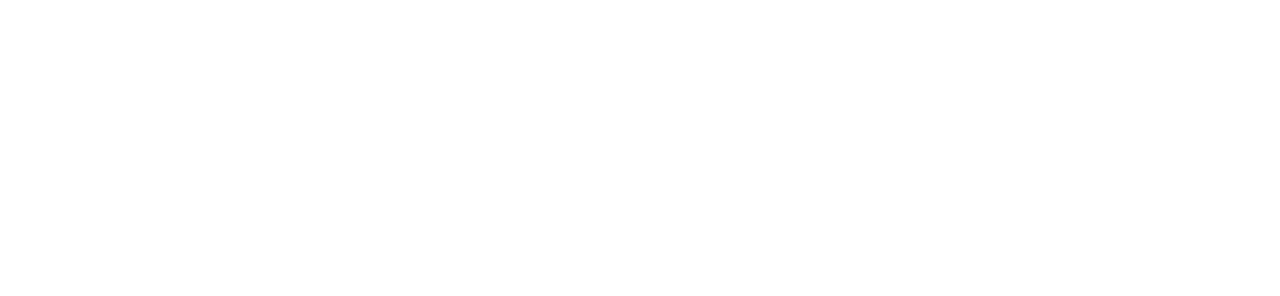
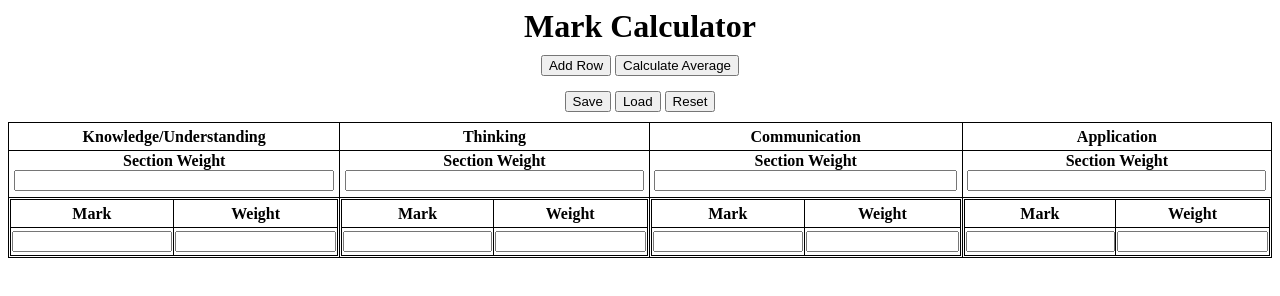
Before and after one commit to steed-huang/mark-calculator, a plain HTML site: page index.html in a window 1280 px wide. Drawn offline with Linux system fonts and the light colour scheme.

Commit message:
created basic site structure

```diff
--- a/css/style.css
+++ b/css/style.css
@@ -0,0 +1,37 @@
+table,
+th,
+td {
+  border-collapse: collapse;
+  border: 1px solid black;
+  height: 25px;
+  text-align: center;
+}
+
+#appheader {
+  margin: 0 auto;
+  text-align: center;
+  margin-bottom: 5px;
+}
+#rowbut {
+  margin-top: 5px;
+  margin-bottom: 10px;
+}
+#allmarks {
+  width: 100%;
+}
+#alldata {
+  vertical-align: top;
+}
+#table {
+  width: 100%;
+}
+#tableheader {
+  margin-bottom: 100px;
+}
+#data {
+  text-align: center;
+  width: 95%;
+}
+.sw {
+  margin-bottom: 5px;
+}
--- a/index.html
+++ b/index.html
@@ -6,5 +6,106 @@
     <link rel="stylesheet" href="css/style.css" />
   </head>
   <body>
+    <h1 id="appheader">Mark Calculator</h1>
+    <div style="text-align:center;">
+      <button id="rowbut" onclick="addRow()">Add Row</button>
+      <button id="rowbut" onclick="getAverage()">Calculate Average</button><br />
+      <button id="rowbut" onclick="saveData()">Save</button>
+      <button id="rowbut" onclick="loadData()">Load</button>
+      <button id="rowbut" onclick="clearTable()">Reset</button>
+    </div>
+
+    <table id="allmarks">
+      <thead>
+        <tr id="tableheader">
+          <th>Knowledge/Understanding</th>
+          <th>Thinking</th>
+          <th>Communication</th>
+          <th>Application</th>
+        </tr>
+        <tr id="tableheader">
+          <th>Section Weight<input type="text" class="sw" id="data" /></th>
+          <th>Section Weight<input type="text" class="sw" id="data" /></th>
+          <th>Section Weight<input type="text" class="sw" id="data" /></th>
+          <th>Section Weight<input type="text" class="sw" id="data" /></th>
+        </tr>
+      </thead>
+      <tbody>
+        <tr id="alldata">
+          <td>
+            <!--Knowledge-->
+            <table id="table">
+              <thead>
+                <tr>
+                  <th>Mark</th>
+                  <th>Weight</th>
+                </tr>
+              </thead>
+
+              <tbody>
+                <tr>
+                  <td><input type="text" id="data" /></td>
+                  <td><input type="text" id="data" /></td>
+                </tr>
+              </tbody>
+            </table>
+          </td>
+          <td>
+            <!--Thinking-->
+            <table id="table">
+              <thead>
+                <tr>
+                  <th>Mark</th>
+                  <th>Weight</th>
+                </tr>
+              </thead>
+
+              <tbody>
+                <tr>
+                  <td><input type="text" id="data" /></td>
+                  <td><input type="text" id="data" /></td>
+                </tr>
+              </tbody>
+            </table>
+          </td>
+          <td>
+            <!--Communication-->
+            <table id="table">
+              <thead>
+                <tr>
+                  <th>Mark</th>
+                  <th>Weight</th>
+                </tr>
+              </thead>
+
+              <tbody>
+                <tr>
+                  <td><input type="text" id="data" /></td>
+                  <td><input type="text" id="data" /></td>
+                </tr>
+              </tbody>
+            </table>
+          </td>
+          <td>
+            <!--Application-->
+            <table id="table">
+              <thead>
+                <tr>
+                  <th>Mark</th>
+                  <th>Weight</th>
+                </tr>
+              </thead>
+
+              <tbody>
+                <tr>
+                  <td><input type="text" id="data" /></td>
+                  <td><input type="text" id="data" /></td>
+                </tr>
+              </tbody>
+            </table>
+          </td>
+        </tr>
+      </tbody>
+    </table>
   </body>
 </html>
--- a/js/script.js
+++ b/js/script.js
@@ -0,0 +1,11 @@
+function addRow() {}
+
+function getData() {}
+
+function getAverage() {}
+
+function saveData() {}
+
+function loadData() {}
+
+function clearTable() {}
```
